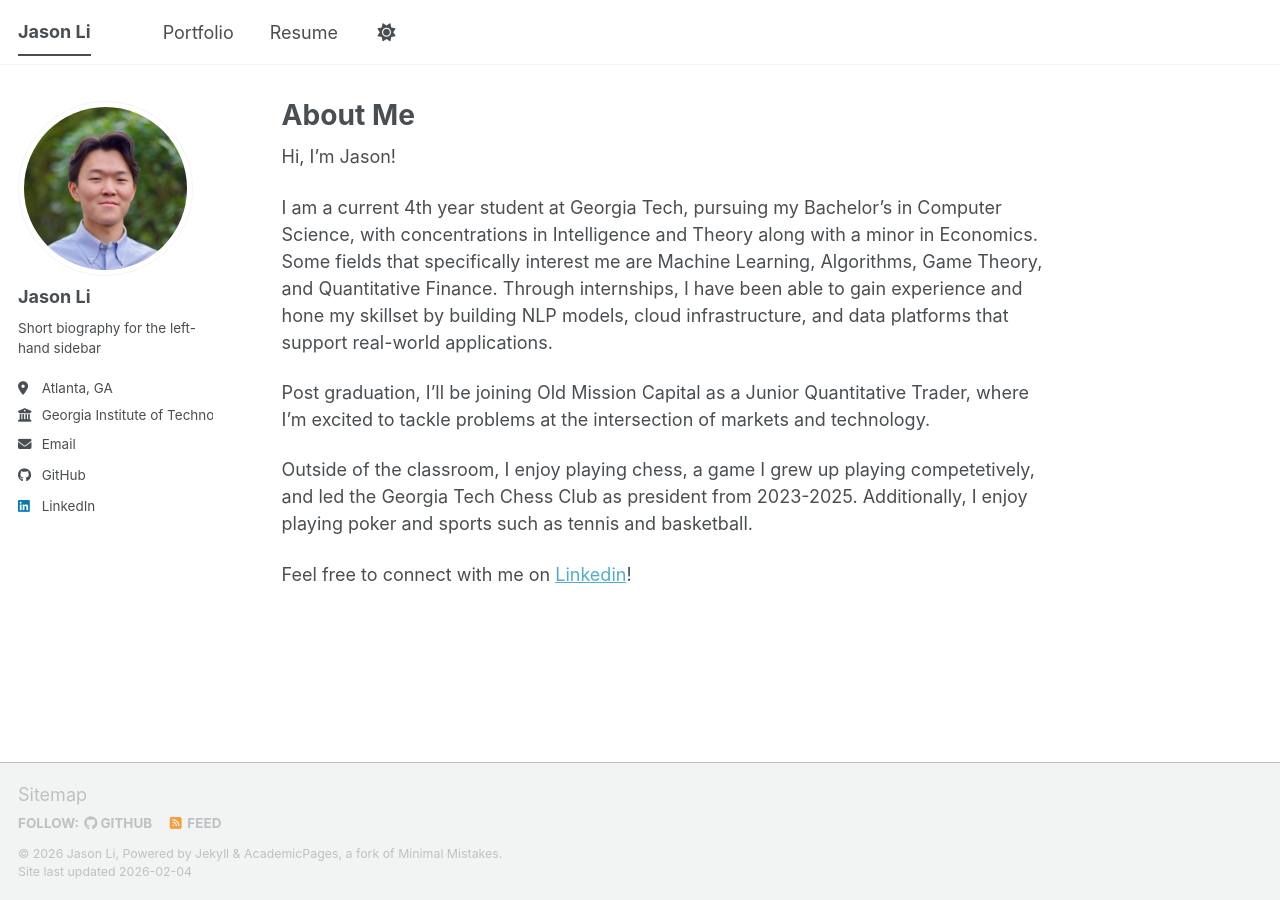
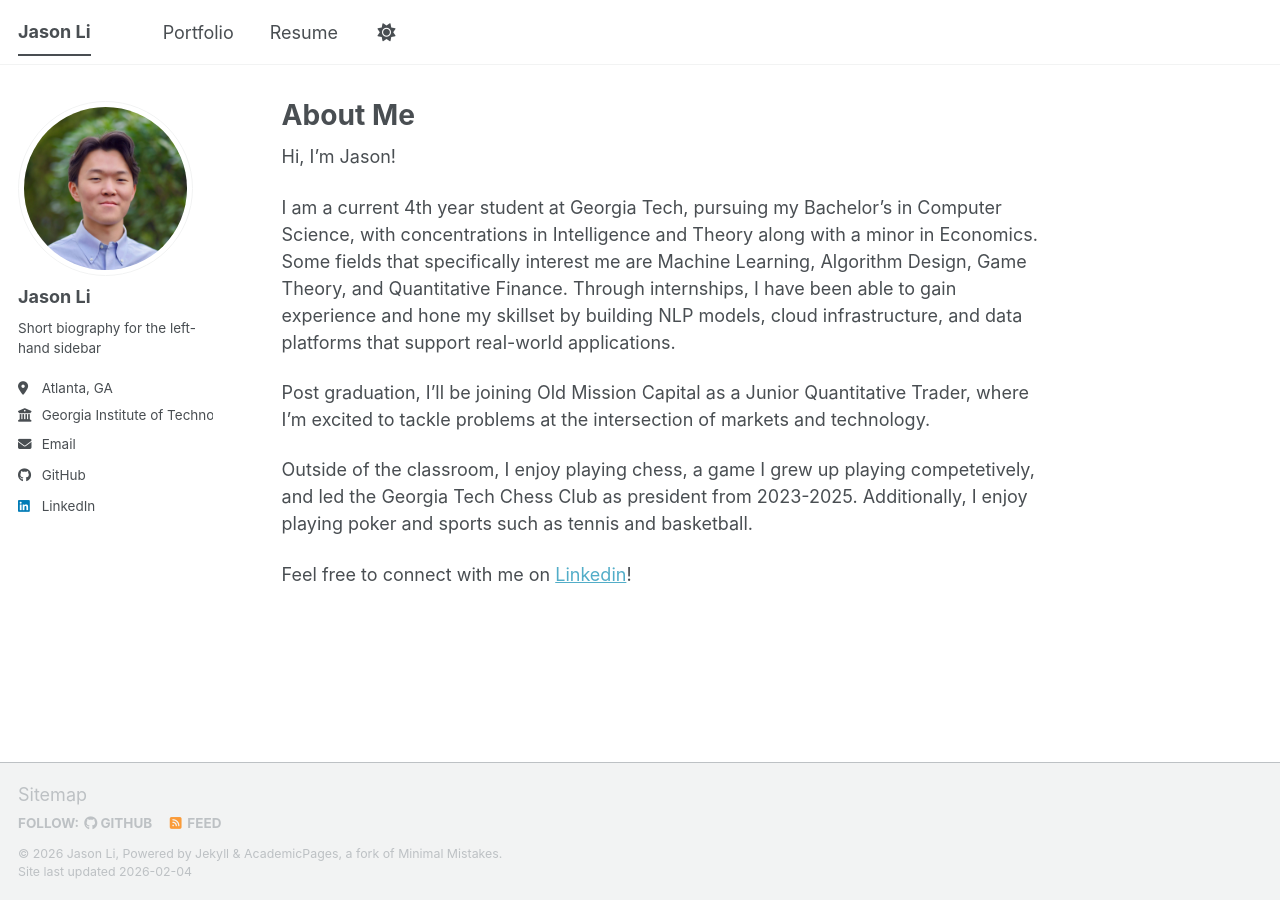
Before and after one commit to jasonli04/jasonli04.github.io, a Jekyll site: the page built from _pages/about.md, in a window 1280 px wide. Built offline with Jekyll 4.4.1, drawn with Linux system fonts in a browser that asks for light colours; a script bundle is joined from its source files by our own code; library files that are not in the unit come from our copies.

Commit message:
Update about.md to fix typos and enhance clarity
Corrected a typo in 'Algorithm' and improved phrasing in the about section.

```diff
--- a/_pages/about.md
+++ b/_pages/about.md
@@ -9,7 +9,7 @@ redirect_from:
 
 Hi, I'm Jason!
 
-I am a current 4th year student at Georgia Tech, pursuing my Bachelor's in Computer Science, with concentrations in Intelligence and Theory along with a minor in Economics. Some fields that specifically interest me are Machine Learning, Algorithms, Game Theory, and Quantitative Finance. Through internships, I have been able to gain experience and hone my skillset by building NLP models, cloud infrastructure, and data platforms that support real-world applications.
+I am a current 4th year student at Georgia Tech, pursuing my Bachelor's in Computer Science, with concentrations in Intelligence and Theory along with a minor in Economics. Some fields that specifically interest me are Machine Learning, Algorithm Design, Game Theory, and Quantitative Finance. Through internships, I have been able to gain experience and hone my skillset by building NLP models, cloud infrastructure, and data platforms that support real-world applications.
 
 Post graduation, I’ll be joining Old Mission Capital as a Junior Quantitative Trader, where I'm excited to tackle problems at the intersection of markets and technology.
 
```
